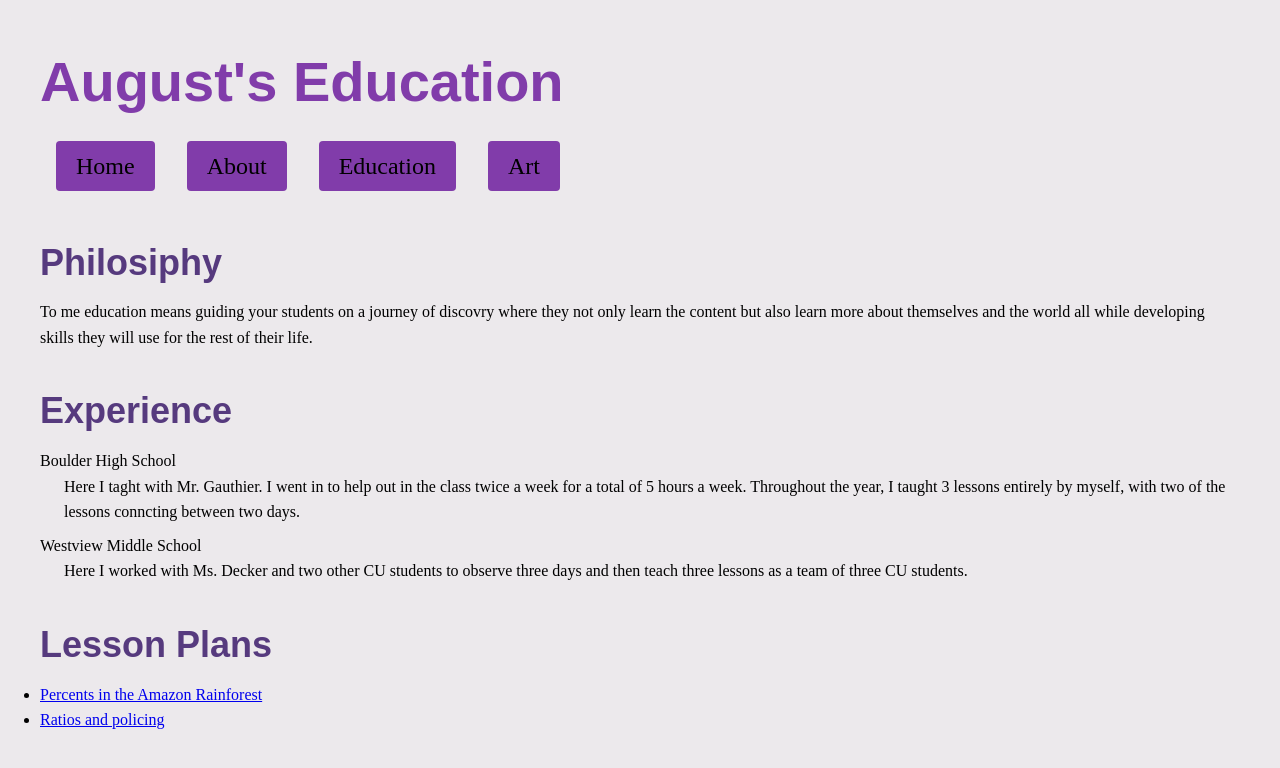
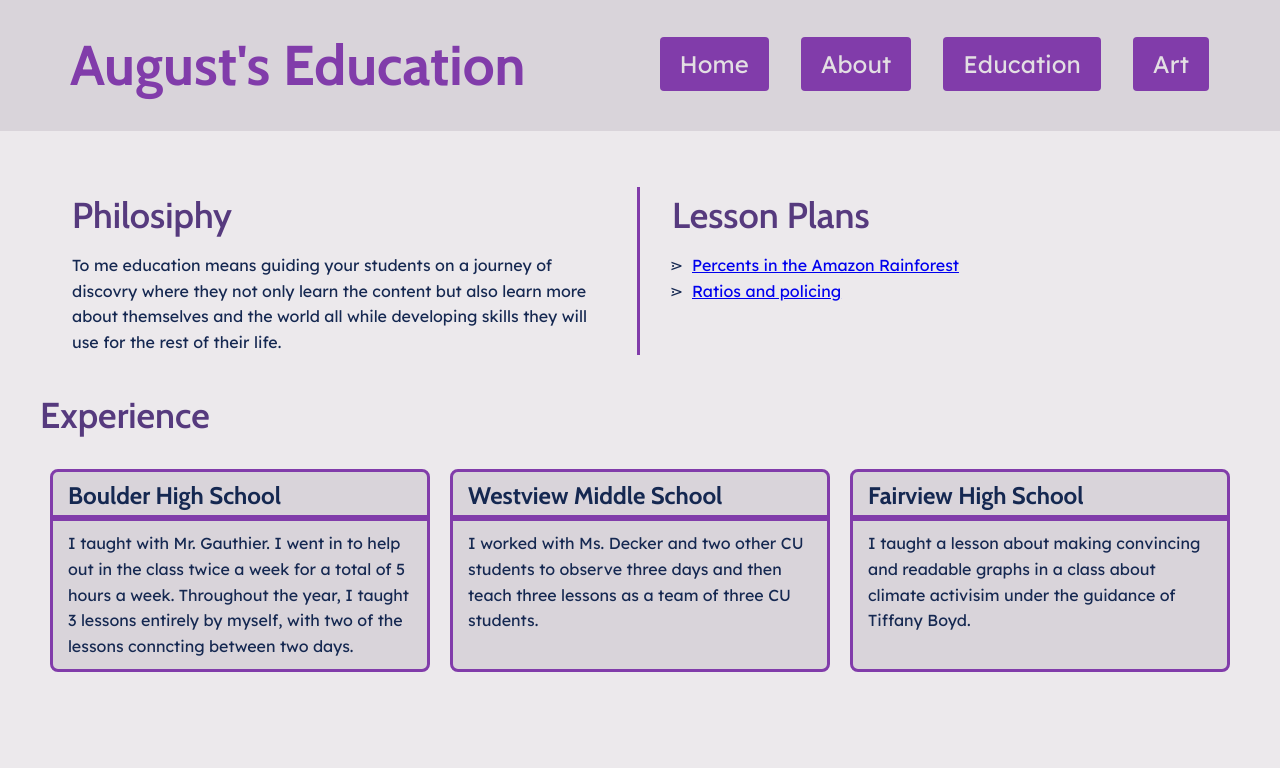
Before and after one commit to ASalbenblatt/ASalbenblatt.github.io, a plain HTML site: page Midterm/education.html in a window 1280 px wide. Drawn offline with nearby package versions, Linux system fonts and the light colour scheme.

Commit message:
Final Draft!

```diff
--- a/Midterm/education.html
+++ b/Midterm/education.html
@@ -4,6 +4,9 @@
     <meta charset="UTF-8">
     <meta name="viewport" content="width=device-width, initial-scale=1.0">
     <title>Education | August</title>
+    <link rel="preconnect" href="https://fonts.googleapis.com">
+    <link rel="preconnect" href="https://fonts.gstatic.com" crossorigin>
+    <link href="https://fonts.googleapis.com/css2?family=Cabin:ital,wght@0,400..700;1,400..700&family=Lexend+Deca:wght@100..900&display=swap" rel="stylesheet">
     <link rel="stylesheet" href="style.css">
   </head>
   <body>
@@ -19,6 +22,7 @@
       </nav>
     </header>
     <main>
+      <div class="SideBySide">
         <h2>Philosiphy</h2>
         <p>
           To me education means guiding your students on a journey of discovry
@@ -26,22 +30,6 @@
           themselves and the world all while developing skills they will use for
           the rest of their life.
         </p>
-      <h2>Experience</h2>
-      <dl>
-        <dt>Boulder High School</dt>
-        <dd>
-          Here I taght with Mr. Gauthier. I went in to help out in the class
-          twice a week for a total of 5 hours a week. Throughout the year, I
-          taught 3 lessons entirely by myself, with two of the lessons conncting
-          between two days.
-        </dd>
-        <dt>Westview Middle School</dt>
-        <dd>
-          Here I worked with Ms. Decker and two other CU students to observe
-          three days and then teach three lessons as a team of three CU
-          students.
-        </dd>
-      </dl>
         <h2>Lesson Plans</h2>
         <ul>
           <li>
@@ -57,6 +45,27 @@
             >
           </li>
         </ul>
+      </div>
+      <h2>Experience</h2>
+      <dl>
+        <dt>Boulder High School</dt>
+        <dd>
+          I taught with Mr. Gauthier. I went in to help out in the class
+          twice a week for a total of 5 hours a week. Throughout the year, I
+          taught 3 lessons entirely by myself, with two of the lessons conncting
+          between two days.
+        </dd>
+        <dt>Westview Middle School</dt>
+        <dd>
+          I worked with Ms. Decker and two other CU students to observe
+          three days and then teach three lessons as a team of three CU
+          students.
+        </dd>
+        <dt>Fairview High School</dt>
+        <dd>
+          I taught a lesson about making convincing and readable graphs in a class about climate activisim under the guidance of Tiffany Boyd.
+        </dd>
+      </dl>
     </main>
   </body>
 </html>
--- a/Midterm/style.css
+++ b/Midterm/style.css
@@ -5,12 +5,9 @@
   --color-accent: #412745; /* Highlight / Warning Color */
   --color-neutral: #152851; /* Neutral Text and Background */
 
-  /* Derived Colors for Flexibility */
-  --color-background: color-mix(in srgb, var(--color-accent) 10%, white);
-
   /* Typography */
-  --font-primary: "Palatino PostScript", serif;
-  --font-headings: "Raleway", sans-serif;
+  --font-primary: "Lexend Deca", sans-serif;
+  --font-headings: "Cabin", sans-serif;
 
   /* Spacing System */
   --spacing-xs: 8px;
@@ -34,9 +31,14 @@
 body {
   font-family: var(--font-primary);
   line-height: 1.6;
-  background-color: var(--color-background);
-  color: var(--color-text-dark);
-  padding: var(--spacing-xl);
+  background-color: color-mix(in srgb, var(--color-accent) 10%, white);
+  color: var(--color-neutral);
+  font-weight: 400;
+  font-style: normal;
+}
+
+main, header, footer {
+  padding: var(--spacing-md) var(--spacing-xl) var(--spacing-xs);
 }
 
 /* Typography Styles */
@@ -48,6 +50,7 @@ h1 {
   margin-bottom: var(--spacing-sm);
   margin-top: var(--spacing-xs);
   color: var(--color-primary);
+  padding-left: 15px;
 }
 
 h2 {
@@ -100,11 +103,10 @@ nav ul li {
 
 nav ul a {
     text-decoration: none;
-    color: #152851;
     font-size: 1.5rem;
     padding: var(--spacing-xs) var(--spacing-sm);
     background-color: var(--color-primary);
-    color: var(--color-text-light);
+    color: color-mix(in srgb, var(--color-accent) 15%, white);
     text-decoration: none;
     border-radius: var(--radius-sm);
     transition:
@@ -118,7 +120,7 @@ nav ul a {
   display: inline-block;
   padding: var(--spacing-sm) var(--spacing-md);
   background-color: var(--color-primary);
-  color: var(--color-text-light);
+  color: color-mix(in srgb, var(--color-accent) 15%, white);
   text-decoration: none;
   border-radius: var(--radius-sm);
   transition:
@@ -158,13 +160,156 @@ body.fit {
     height: 100vh;
     display: grid;
     grid-template-rows: max-content minmax(0, 1fr);
-    grid-template-columns: fit-content(540px);
+    grid-template-columns: 100%;
 }
 
-dd {
-    margin-left: var(--spacing-md);
+nav {
+  margin-top: 5px;
 }
 
+header {
+  display: flex;
+  flex-wrap: wrap;
+  gap: var(--spacing-lg);
+  justify-content: space-between;
+  background-color: color-mix(in srgb, var(--color-accent) 20%, white);
+  padding-left: 55px;
+  padding-right: 55px;
+}
+
+@media screen and (width <= 1100px) {
+  main, footer {
+    padding-left: var(--spacing-md);
+    padding-right: var(--spacing-md);
+  }
+  header {
+    display: grid;
+    grid-template-columns: 100%;
+    gap: 0px;
+    padding-left: var(--spacing-lg);
+    padding-right: var(--spacing-lg);
+  }
+}
+
+dl {
+  display: grid;
+  grid-template-areas:
+  "Title1 Title2 Title3"
+  "Desc1 Desc2 Desc3";
+  grid-template-columns: 1fr 1fr 1fr;
+}
+
+dl dt:nth-child(1) {
+  grid-area: Title1;
+}
+dl dt:nth-child(3) {
+  grid-area: Title2;
+}
+dl dt:nth-child(5) {
+  grid-area: Title3;
+}
+dl dd:nth-child(2) {
+  grid-area: Desc1;
+}
+dl dd:nth-child(4) {
+  grid-area: Desc2;
+}
+dl dd:nth-child(6) {
+  grid-area: Desc3;
+}
+
+dt, dd {
+  padding-left: 15px;
+  padding-right: 15px;
+  margin-left: 10px;
+  margin-right: 10px;
+  background-color: color-mix(in srgb, var(--color-accent) 20%, white);
+  border: var(--color-primary) 3px solid;
+}
+dd {
+  padding-bottom: 10px;
+  padding-top: 10px;
+  border-bottom-left-radius: var(--radius-md);
+  border-bottom-right-radius: var(--radius-md);
+}
 dt {
-    margin-top: var(--spacing-xs);
+  padding-top: 5px;
+  border-top-left-radius: var(--radius-md);
+  border-top-right-radius: var(--radius-md);
+  font-family: var(--font-headings);
+  font-weight: 800;
+  font-size: 1.5rem;
+  margin-top: var(--spacing-sm);
 }
+
+dd:has(img) {
+  max-height: 250px;
+  display: flex;
+  justify-content: center;
+}
+
+
+@media screen and (width> 750px) {
+div.SideBySide {
+  display: grid;
+  grid-template-columns: 1fr 1fr;
+  grid-template-areas:
+  "Title1 Title2"
+  "Para1 Para2";
+}
+
+div.JustOneSideBySide {
+  display: grid;
+  grid-template-columns: fit-content(50%) 1fr;
+  grid-template-areas:
+  "Para1 Para2";
+  align-items: center;
+}
+
+div.SideBySide > *:nth-child(1)  {
+  grid-area: Title1;
+  border-right: var(--color-primary) 3px solid;
+  margin-bottom: 0px;
+  padding-bottom: var(--spacing-xs);
+  padding-right: var(--spacing-lg);
+  padding-left: var(--spacing-lg);
+}
+div.SideBySide > *:nth-child(3) {
+  grid-area: Title2;
+  margin-bottom: 0px;
+  padding-bottom: var(--spacing-xs);
+  padding-left: var(--spacing-lg);
+  padding-right: var(--spacing-lg);
+}
+div.SideBySide > *:nth-child(2), div.JustOneSideBySide > *:nth-child(1) {
+  grid-area: Para1;
+  border-right: var(--color-primary) 3px solid;
+  padding-right: var(--spacing-lg);
+  padding-left: var(--spacing-lg);
+}
+div.SideBySide > *:nth-child(4), div.JustOneSideBySide > *:nth-child(2) {
+  grid-area: Para2;
+  padding-left: var(--spacing-lg);
+  padding-right: var(--spacing-lg);
+}
+}
+
+@media screen and (width < 750px) {
+  dl {
+  display: grid;
+  grid-template-columns: 1fr;
+  grid-template-areas:
+  "Title1"
+  "Desc1"
+  "Title2"
+  "Desc2"
+  "Title3"
+  "Desc3";
+  }
+}
+
+ul {
+  margin-left: 20px;
+  list-style-type: "\22D7\ \ ";
+  color: var(--color-neutral);
+}
```
Also changed, not shown: Midterm/about.html (+17 -14 lines), Midterm/art.html (+13 -7 lines), Midterm/home.html (+3 -0 lines). Lines whose indentation alone changed are shown as unchanged.
